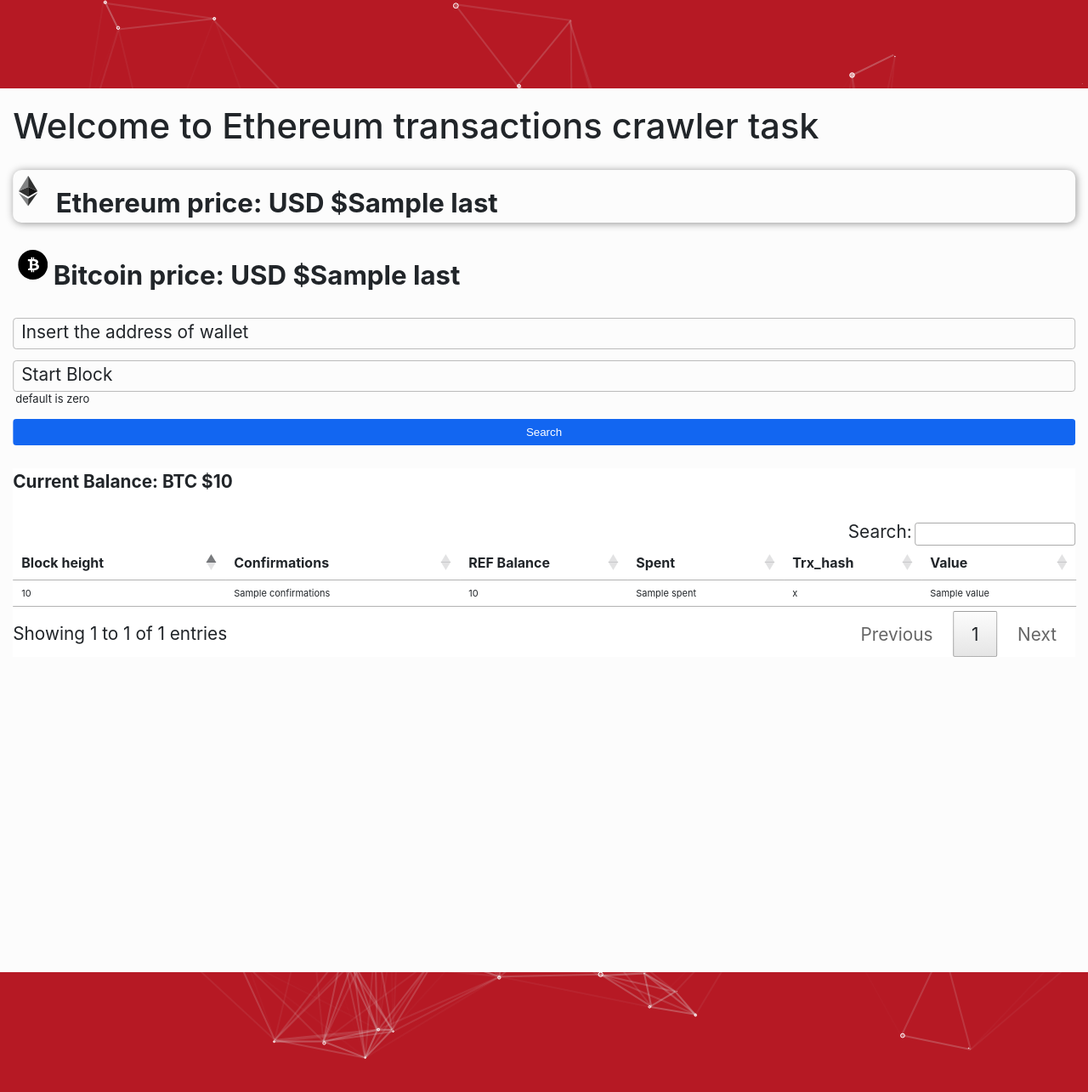
After one commit to rafaelfribeiro/Trace-Labs, a Flask app: template templates/bitcoin/address.html in a window 1280 px wide. The commit adds this page. Shown: the top 1285 px of the page at 85% size. Run offline with Flask 2, Linux system fonts and the light colour scheme; the template is opened without the code that fills it: most values are stand-ins (such as "Sample title", 1, 10 or a date in 2020); some libraries are stand-ins or nearby versions.

Commit message:
Almost Finishing

```diff
--- a/app.py
+++ b/app.py
@@ -1,6 +1,6 @@
 from flask import Flask, render_template, request
 from flask_login import login_required, current_user
-from views import ethereum as eth_view
+from views import ethereum, home, bitcoin
 
 app = Flask(__name__)
 
@@ -35,4 +35,6 @@ class ConfigClass(object):
     # # USER_ENABLE_FORGOT_PASSWORD = True
 
 app.config.from_object(__name__+'.ConfigClass')
-app.register_blueprint(eth_view.ethereum_bp)
+app.register_blueprint(ethereum.ethereum_bp)
+app.register_blueprint(home.home_bp)
+app.register_blueprint(bitcoin.bitcoin_bp)
--- a/static/css/style.css
+++ b/static/css/style.css
@@ -17,12 +17,20 @@ h1 {
     color: inherit;
 }
 
+img{
+    margin-right: 0.5em;
+}
+
+.particles-js-canvas-el{
+    height: 1248px!important;
+}
 .container-fluid {
     font-size: 1.3em;
     position: absolute;
     width: 40em;
+    min-height: 50em;
     background: #fcfcfc;
-    top: 50%;
+    top: 30em;
     left: 50%;
     padding: 20px;
     border-radius: 4px;
@@ -64,6 +72,7 @@ h1 {
     color: #1266f1;
     background: transparent;
     border-radius: 4px;
+    margin-bottom: 1em;
 }
 
 .field:focus+.label,
--- /dev/null
+++ b/templates/bitcoin/address.html
@@ -0,0 +1,91 @@
+{% extends 'layout.html' %}
+{% block title %}Address | {% endblock %}
+{% block header %}
+<script src="https://cdn.datatables.net/1.11.3/js/jquery.dataTables.min.js"></script>
+<link rel="stylesheet" type="text/css" href="https://cdn.datatables.net/1.11.3/css/jquery.dataTables.min.css">
+{% endblock %}
+
+{% block content %}
+<style>
+.hash-tag {
+    max-width: 171px;
+    display: inline-block;
+    vertical-align: bottom;
+}
+.text-truncate {
+    overflow: hidden;
+    text-overflow: ellipsis;
+    white-space: nowrap;
+}
+.container-fluid{
+    width:62em;
+}
+#transactions > tbody > tr > td{
+    font-size:11px;
+}
+body,
+html {
+    height: 100%
+}
+
+#particles-js canvas {
+    display: block;
+    vertical-align: bottom;
+    -webkit-transform: scale(1);
+    -ms-transform: scale(1);
+    transform: scale(1);
+    opacity: 1;
+    -webkit-transition: opacity .8s ease, -webkit-transform 1.4s ease;
+    transition: opacity .8s ease, transform 1.4s ease
+}
+
+#particles-js {
+    width: 100%;
+    height: 100%;
+    position: fixed;
+    z-index: -10;
+    top: 0;
+    left: 0
+}
+.table-content{background-color: white}
+.footer-distributed{bottom: -700;}
+</style>
+<div class="table-content">
+    <div class="col=6">
+        <h4>Current Balance: BTC ${{ balance }}</h4>
+    </div>
+    <table id="transactions">
+
+        <thead>
+            <tr>
+               <th>Block height</ht>
+               <th>Confirmations</ht>
+               <th>REF Balance</ht>
+               <th>Spent</ht>
+               <th>Trx_hash</ht>
+               <th>Value</ht>
+        </thead>
+        <tbody>
+        {% for item in address_info.txrefs  %}
+            <tr>
+                <td><span class="hash-tag text-truncate">{{ item.block_height }}</span></td>
+                <td>{{ item.confirmations }}</td>
+                <td>{{ item.ref_balance }}</td>
+                <td>{{ item.spent|safe }}</td>
+                <td><span class="hash-tag text-truncate">{{ item.tx_hash }}</span></td>
+                <td>{{ item.value }}</td>
+            </tr>
+        {% endfor %}
+        </tbody>
+    </table>
+</div>
+{% endblock %}
+
+{% block js %}
+$(document).ready( function () {
+    $('#transactions').DataTable({ "columnDefs": [
+    { "width": "20%", "targets": 0 }
+  ], "lengthChange": false});
+} );
+
+{% endblock %}
--- a/templates/block.html
+++ b/templates/ethereum/block.html
@@ -2,7 +2,6 @@
 {% block content %}
 <style>
 #blocktable tbody tr:nth-of-type(odd){background-color:rgba(0,0,0,.05)}
-.footer-distributed{bottom: -700;}
 </style>
     <div class="container">
         <div class="row mt-4">
@@ -19,7 +18,7 @@
                 <tr>
                     <td>Miner</td>
                     <td>
-                        <a href="/address?address={{ block.miner }}">{{ block.miner }}</a>
+                        <a href="/address?address={{ block.miner }}"&block=0>{{ block.miner }}</a>
                     </td>
                 </tr>
                 <tr>
--- a/templates/layout.html
+++ b/templates/layout.html
@@ -11,6 +11,10 @@
 
 <body>
     <style>
+        .coin{border-radius: 10px;}
+        .coin.selected{box-shadow: 1px 1px 10px 0px #0000006b}
+        .coin:hover{ cursor: pointer;box-shadow: 1px 3px 10px 6px #0000006b;}
+        .hide{display: none;}
 
     </style>
 
@@ -24,15 +28,19 @@
 
             </div>
             <div class="col-12">
-                <h2>Ethereum price: ${{ ethereum_price["last"] }}</h2>
-                <h2>Bitcoin price: ${{ bitcoin_price["last"] }}</h2>
-
+                <div class="coin eth selected"><h2><img width="35" src="/static/img/eth.svg" />Ethereum price: USD ${{ ethereum_price["last"] }}</h2></div>
+                <div class="coin btc"><h2><img width="35" style="margin: 0.2em;" src="/static/img/bitcoin.svg" />Bitcoin price: USD ${{ bitcoin_price["last"] }}</h2></div>
             </div>
             <div class="col-12">
                 <form class="d-flex" action="/address" method="get">
                     <label class="input">
                         <input class="field" type="text" id="address" name="address" placeholder=" ">
                         <span class="label">Insert the address of wallet </span>
+                    </label>
+                    <label class="input">
+                        <input class="field" type="text" id="block" name="block" placeholder=" ">
+                        <span class="label">Start Block</span>
+                        <p style="font-size: 13px;margin: -15px 3px 0px">default is zero</p>
                     </label>
                     <button class="btn btn-primary" type="submit">Search</button>
             </form>
@@ -97,6 +105,17 @@
         for (const button of buttons) {
             button.addEventListener("click", createRipple);
         }
+        $('.coin').click(function(){
+            $('.coin').removeClass('selected')
+            $(this).addClass('selected');
+            $('.input').removeClass('hide')
+            if($(this).hasClass('btc')){
+                $('.input:eq(1)').addClass('hide')
+                $('form').attr('action', '/bitcoin/address')
+            }else{
+                $('form').attr('action', '/address')
+            }
+        })
 
         {% block js %}{% endblock %}
     </script>
```
Also changed, not shown: requirements.txt (+9 -77 lines), templates/ethereum/address.html (renamed from templates/address.html, +6 -9 lines), templates/ethereum/transactions.html (added, +45 -0 lines), templates/home.html (added, +38 -0 lines), views/bitcoin.py (added, +36 -0 lines), views/ethereum.py (+14 -41 lines), views/home.py (added, +37 -0 lines), README.md, static/img/bitcoin.svg (added), static/img/linkedin.svg (deleted).
